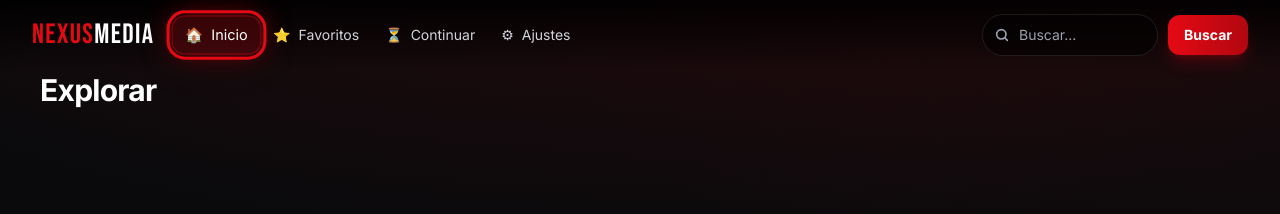
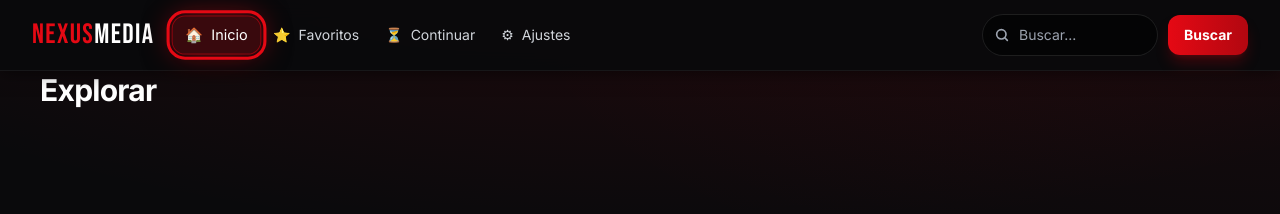
Before and after one commit to xteventexgm/NexusMedia, a website built with Vite: page frontWebOS/index.html in a window 1280 px wide. Shown: the top 214 px of the page. Built offline with nearby package versions, Linux system fonts and the light colour scheme; no server answers.

Commit message:
update docker

```diff
--- a/frontWebOS/index.html
+++ b/frontWebOS/index.html
@@ -20,7 +20,7 @@
     <!-- ===================== BARRA SUPERIOR (estilo Netflix) ===================== -->
     <header
       id="top-nav"
-      class="fixed top-0 inset-x-0 z-40 flex items-center gap-1 px-5 md:px-8 py-3.5 transition-all duration-300 bg-gradient-to-b from-black/90 via-black/50 to-transparent"
+      class="fixed top-0 inset-x-0 z-40 flex items-center gap-1 px-5 md:px-8 py-3.5 transition-all duration-300 nav-solid"
     >
       <h1 class="font-display text-2xl md:text-[1.75rem] text-brand tracking-wider leading-none mr-4 select-none shrink-0">
         NEXUS<span class="text-white">MEDIA</span>
@@ -87,8 +87,8 @@
     <!-- ===================== CONTENIDO PRINCIPAL ===================== -->
     <main id="main-scroll" class="flex-1 overflow-y-auto relative">
 
-        <div id="zona-contenido" class="pb-8 max-w-[1920px] mx-auto w-full px-5 md:px-10">
-          <h2 id="titulo-seccion" class="text-2xl md:text-3xl font-extrabold tracking-tight truncate mb-6 mt-[4.5rem]">Explorar</h2>
+        <div id="zona-contenido" class="pb-8 pt-[4.5rem] max-w-[1920px] mx-auto w-full px-5 md:px-10">
+          <h2 id="titulo-seccion" class="text-2xl md:text-3xl font-extrabold tracking-tight truncate mb-6">Explorar</h2>
           <div id="contenedor-filtros" class="flex flex-wrap gap-2.5 mb-6 hidden"></div>
 
           <div
--- a/frontWebOS/src/styles/main.css
+++ b/frontWebOS/src/styles/main.css
@@ -619,12 +619,15 @@ body {
   }
 }
 
-/* Barra superior al hacer scroll */
-#top-nav.nav-solid {
+/* Barra superior — siempre opaca para que el contenido no se vea al hacer scroll */
+#top-nav {
   background: rgba(10, 10, 12, 0.96);
   backdrop-filter: blur(10px);
+  border-bottom: 1px solid rgba(255, 255, 255, 0.06);
+}
+
+#top-nav.nav-solid {
   box-shadow: 0 2px 16px rgba(0, 0, 0, 0.55);
-  border-bottom: 1px solid rgba(255, 255, 255, 0.06);
 }
 
 /* Range del reproductor */
```
